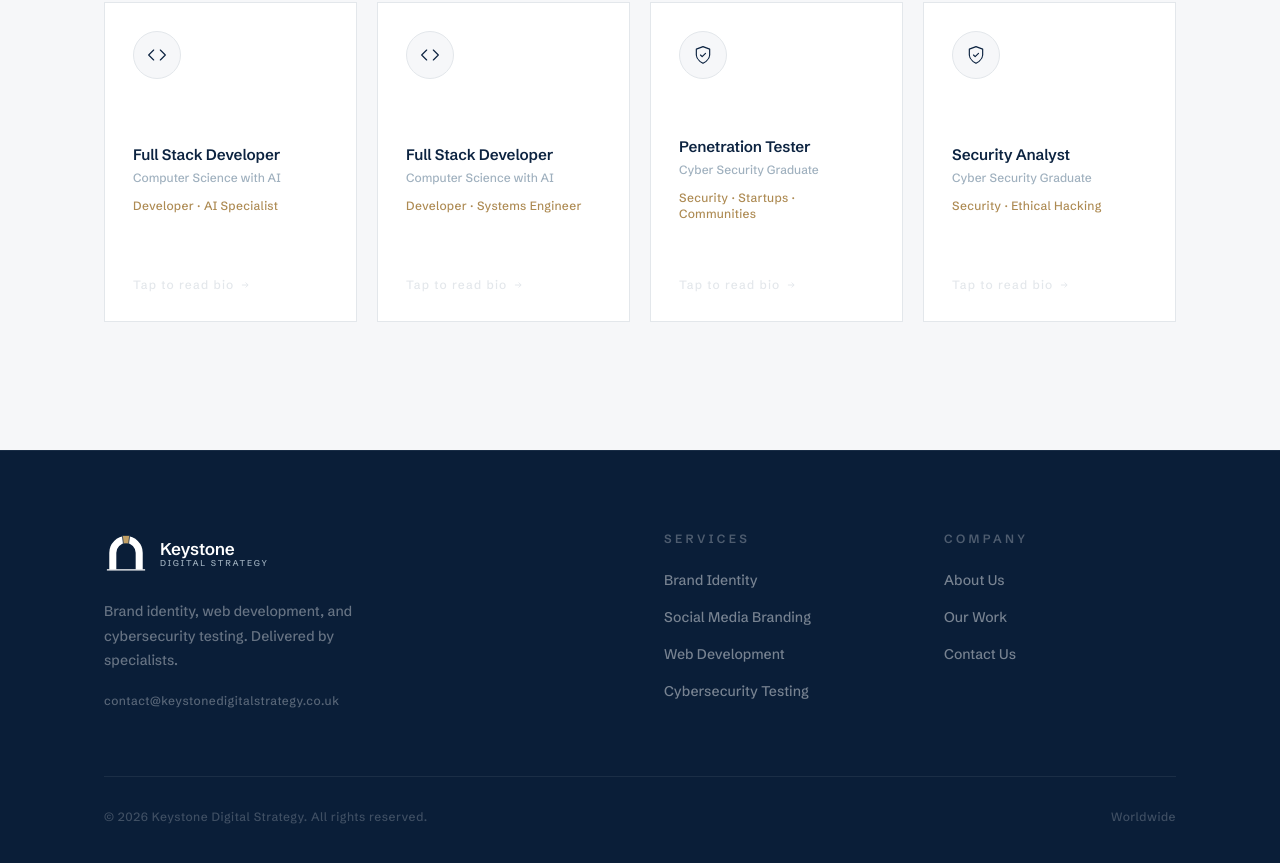
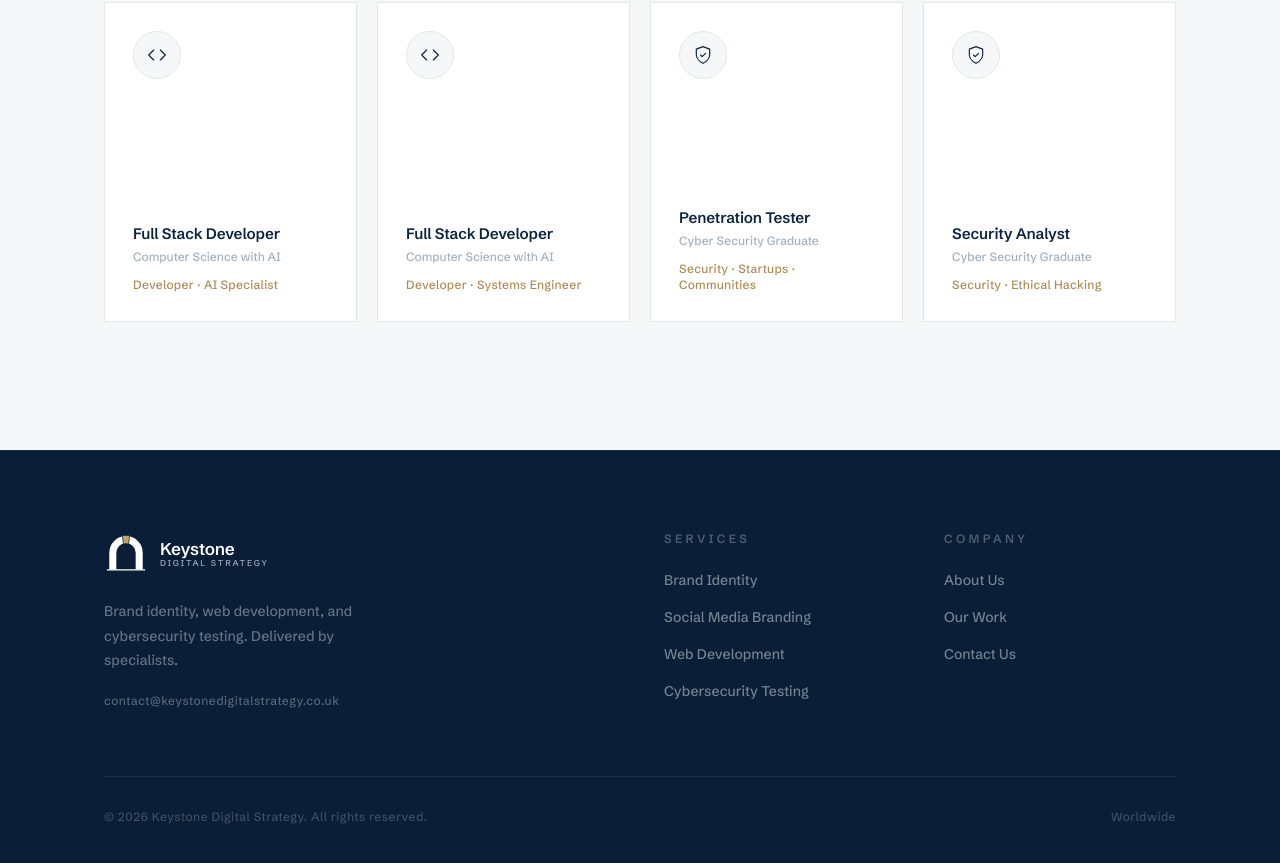
Before and after one commit to uffbilxl/keystone-digital-strategy, a Next.js app: page /about in a window 1280 px wide. Shown: the part 1035-1898 px from the top of the page. Built offline with nearby package versions, Linux system fonts and the light colour scheme.

Commit message:
Remove tap to read bio hint from team cards

```diff
--- a/src/components/sections/About.tsx
+++ b/src/components/sections/About.tsx
@@ -110,12 +110,6 @@ function FlipCard({ member, index, inView }: { member: typeof team[0]; index: nu
             </p>
           </div>
 
-          <div className="flex items-center gap-1.5">
-            <span className="text-xs" style={{ color: "var(--hair)", letterSpacing: "0.1em" }}>Tap to read bio</span>
-            <svg viewBox="0 0 16 16" width="10" height="10" fill="none" stroke="var(--hair)" strokeWidth="1.5">
-              <path d="M3 8h10M9 4l4 4-4 4" />
-            </svg>
-          </div>
         </div>
 
         {/* Back */}
```
